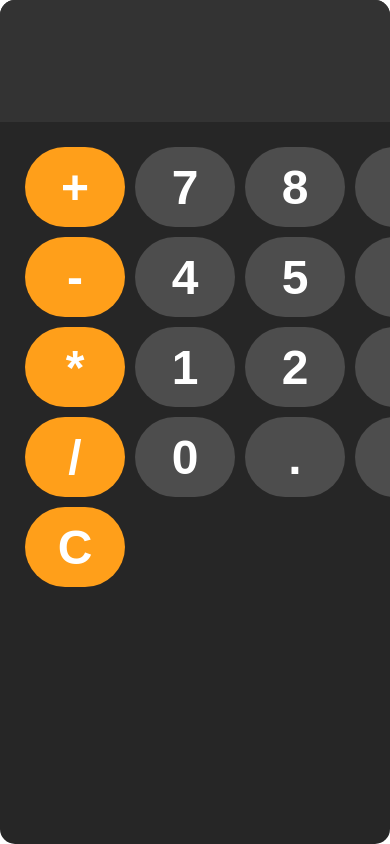
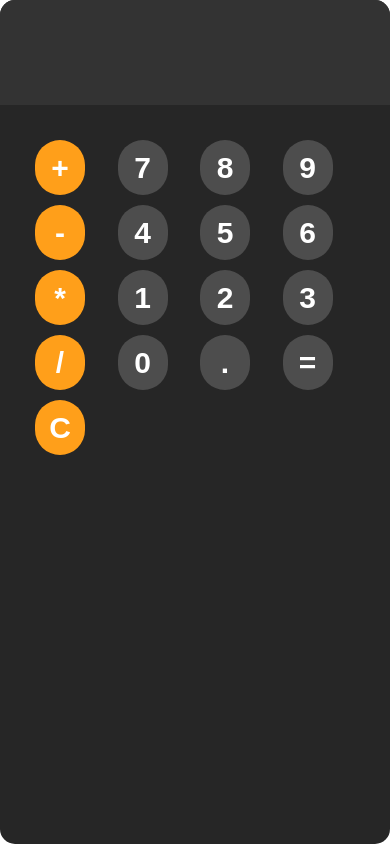
Before and after one commit to kenndaniels2015/mycalculator, a plain HTML site: page index.html in a window 390 px wide. Drawn offline with Linux system fonts and the light colour scheme.

Commit message:
Update style.css

```diff
--- a/style.css
+++ b/style.css
@@ -4,6 +4,11 @@ body{
     justify-content: center;
     align-items: center;
 
+}
+@media(max-width:700px){
+    .calculator{
+        height: 500px;
+    }
 }
 
 
@@ -20,7 +25,7 @@ body{
 .display{
     width: 100%;
     padding: 20px;
-    font-size: 4.5rem;
+    font-size: 3.5rem;
     text-align: left;
     border: none;
     background-color:hsl(0, 0%, 20%) ;
@@ -34,6 +39,14 @@ body{
     padding: 25px;
 
 }
+@media(max-width:700px){
+    .keys{
+        padding: 35px;
+    }
+    .keys button{
+        padding: 0px;
+    }
+}
 button{
     width: 100px;
     height: 80px;
@@ -44,6 +57,14 @@ button{
     font-size: 3rem;
     font-weight: bold;
     cursor: pointer;
+}
+@media (max-width:700px){
+    button{
+        width:50px;
+        font-size: 30px;
+        height: 55px;
+
+    }
 }
 button:hover{
     background-color: hsl(0, 0%, 40%);
```
